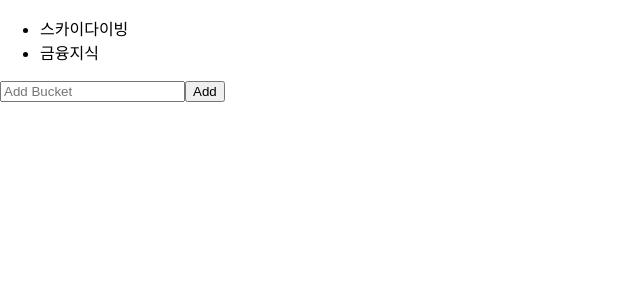
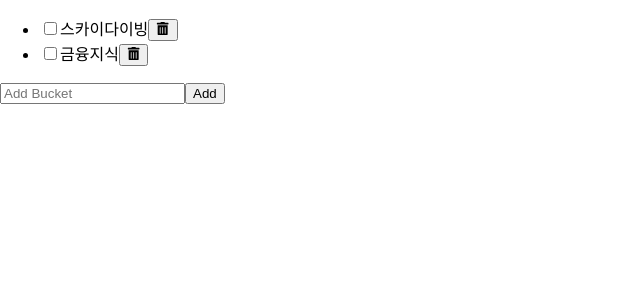
Before and after one commit to Lainlnya/my-bucket-list, a React (Create React App) app: page / in a window 1280 px wide. Shown: the top 300 px of the page, without its empty margins (0-640 px from the left). Built offline with nearby package versions, Linux system fonts and the light colour scheme.

Commit message:
[function] Add delete button [Bucket] make Bucket component

```diff
--- a/package.json
+++ b/package.json
@@ -8,6 +8,7 @@
     "@testing-library/user-event": "^13.2.1",
     "react": "^18.2.0",
     "react-dom": "^18.2.0",
+    "react-icons": "^4.7.1",
     "react-scripts": "5.0.1",
     "uuid": "^9.0.0",
     "web-vitals": "^2.1.0"
--- /dev/null
+++ b/src/components/Bucket/Bucket.jsx
@@ -0,0 +1,29 @@
+import React from 'react';
+import { FaTrashAlt } from 'react-icons/fa';
+
+export default function Bucket({ bucket, onUpdate, onDelete }) {
+  const { text, status } = bucket;
+  const handleChange = (e) => {
+    const status = e.target.checked ? 'completed' : 'active';
+    onUpdate({ ...bucket, status });
+  };
+
+  const handleDelete = () => {
+    onDelete(bucket);
+  };
+
+  return (
+    <li>
+      <input
+        type="checkbox"
+        id="checkbox"
+        checked={status === 'completed'}
+        onChange={handleChange}
+      />
+      <label htmlFor="checkbox">{text}</label>
+      <button onClick={handleDelete}>
+        <FaTrashAlt />
+      </button>
+    </li>
+  );
+}
--- a/src/components/BucketList/BucketList.jsx
+++ b/src/components/BucketList/BucketList.jsx
@@ -1,5 +1,6 @@
 import React, { useState } from 'react';
 import AddBucket from '../AddBucket/AddBucket';
+import Bucket from '../Bucket/Bucket';
 
 export default function BucketList() {
   const [buckets, setBuckets] = useState([
@@ -9,12 +10,27 @@ export default function BucketList() {
 
   const handleAdd = (bucket) => setBuckets([...buckets, bucket]);
 
+  const handleUpdate = (updated) => {
+    setBuckets(
+      buckets.map((bucket) => (bucket.id === updated.id ? updated : bucket))
+    );
+  };
+
+  const handleDelete = (deleted) => {
+    setBuckets(buckets.filter((b) => b.id !== deleted.id));
+  };
+
   return (
     <>
       <section>
         <ul>
           {buckets.map((item) => (
-            <li key={item.id}>{item.text}</li>
+            <Bucket
+              key={item.id}
+              bucket={item}
+              onUpdate={handleUpdate}
+              onDelete={handleDelete}
+            />
           ))}
         </ul>
         <AddBucket onAdd={handleAdd} />
```
Also changed, not shown: .pnp.cjs, 2 other files (tests, documents, lock files or other folders).
